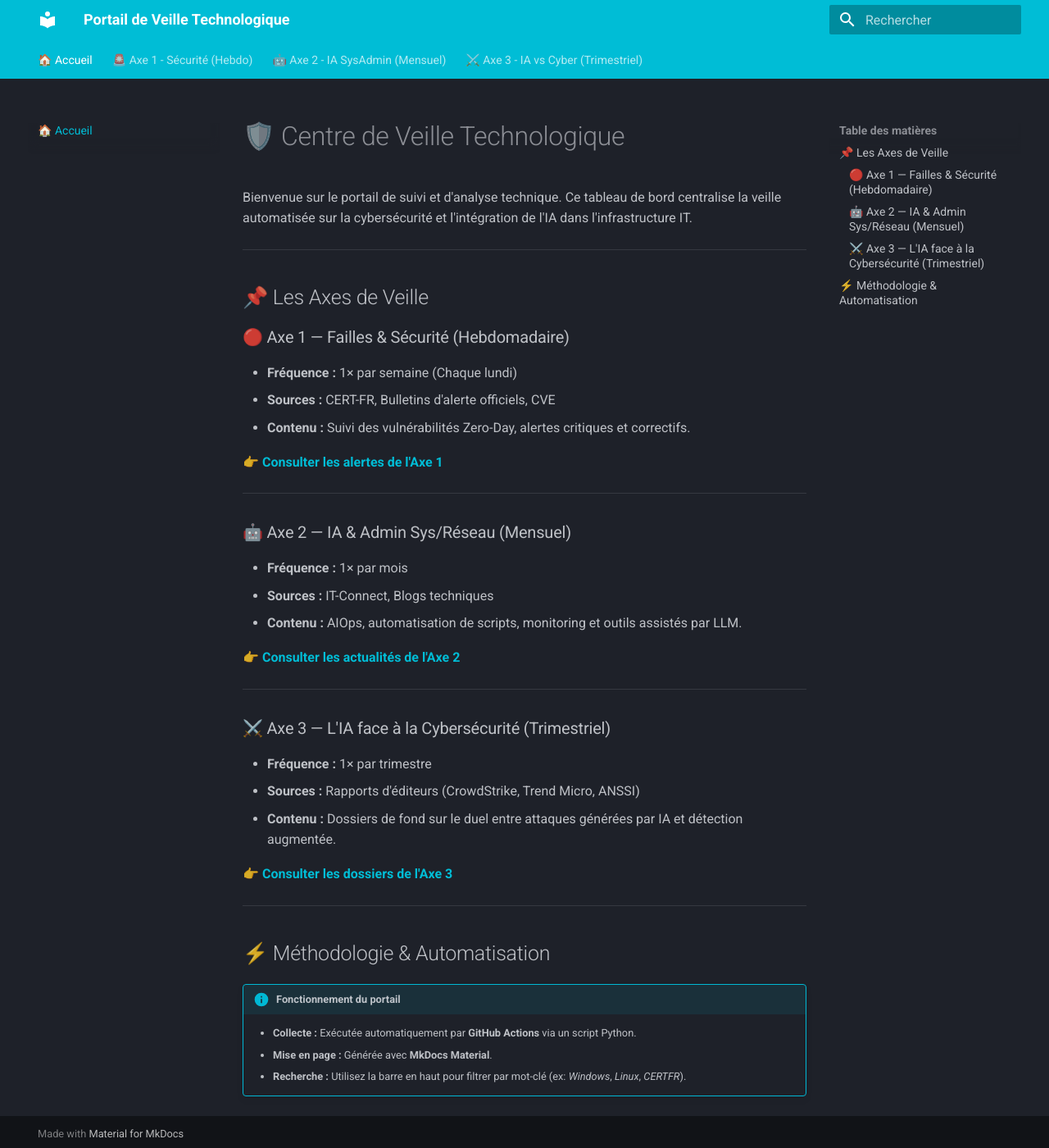
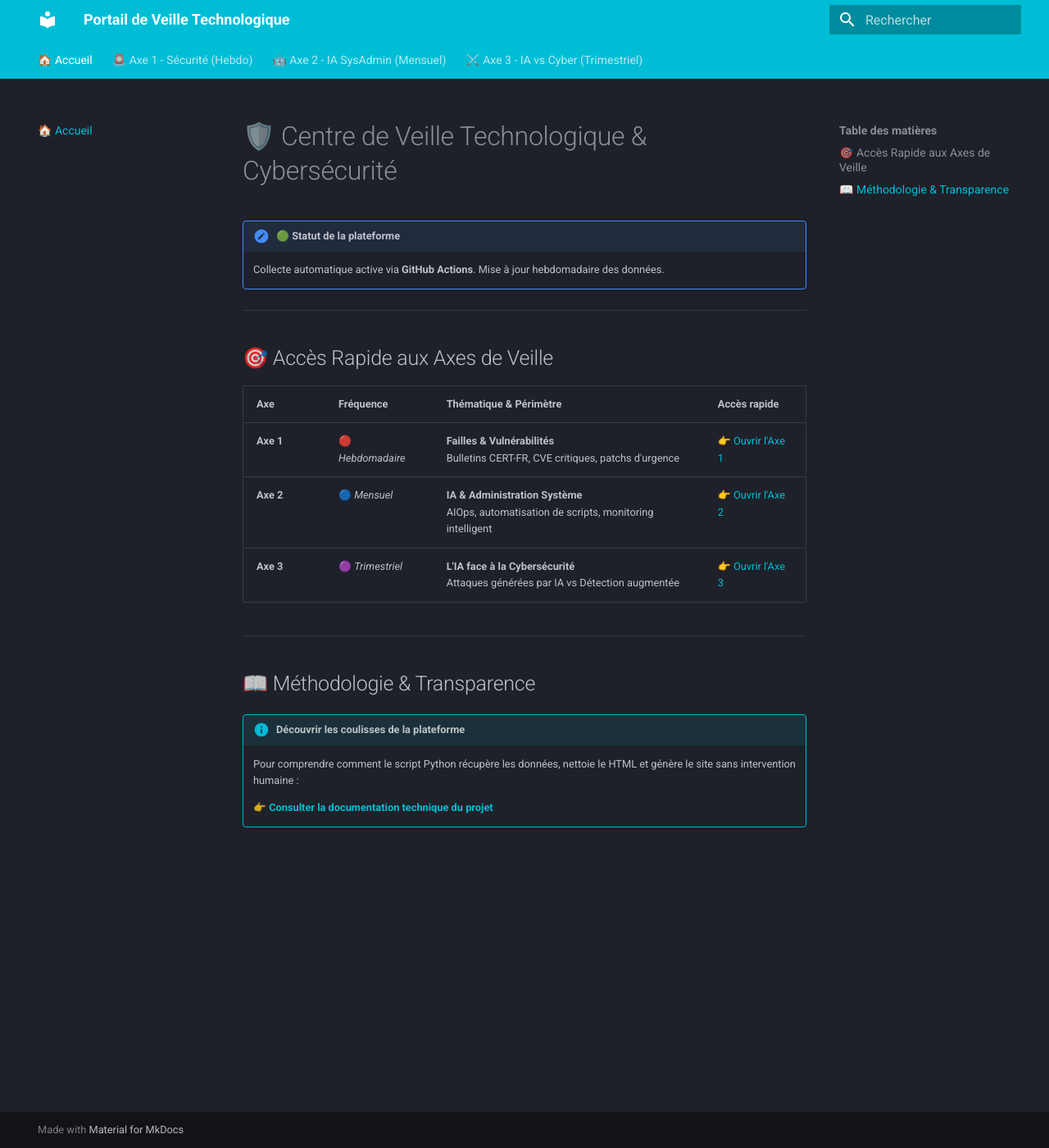
Before and after one commit to Jules-Cocheme1/veille-technologique, an MkDocs documentation site: the page built from docs/index.md, in a window 1280 px wide and 1400 px high. Shown: the whole window at 82% size. Built offline with MkDocs 1.6.1 and Material for MkDocs 9.7.7, drawn with Linux system fonts in a browser that asks for light colours.

Commit message:
Update index.md

```diff
--- a/docs/index.md
+++ b/docs/index.md
@@ -1,41 +1,23 @@
-# 🛡️ Centre de Veille Technologique
+# 🛡️ Centre de Veille Technologique & Cybersécurité
 
-Bienvenue sur le portail de suivi et d'analyse technique. Ce tableau de bord centralise la veille automatisée sur la cybersécurité et l'intégration de l'IA dans l'infrastructure IT.
+!!! note "🟢 Statut de la plateforme"
+    Collecte automatique active via **GitHub Actions**. Mise à jour hebdomadaire des données.
 
 ---
 
-## 📌 Les Axes de Veille
+## 🎯 Accès Rapide aux Axes de Veille
 
-### 🔴 Axe 1 — Failles & Sécurité (Hebdomadaire)
-* **Fréquence :** 1× par semaine (Chaque lundi)
-* **Sources :** CERT-FR, Bulletins d'alerte officiels, CVE
-* **Contenu :** Suivi des vulnérabilités Zero-Day, alertes critiques et correctifs.
-
-👉 **[Consulter les alertes de l'Axe 1](axe1-securite.md)**
+| Axe | Fréquence | Thématique & Périmètre | Accès rapide |
+| :--- | :--- | :--- | :--- |
+| **Axe 1** | 🔴 *Hebdomadaire* | **Failles & Vulnérabilités**<br>Bulletins CERT-FR, CVE critiques, patchs d'urgence | [👉 Ouvrir l'Axe 1](axe1-securite.md) |
+| **Axe 2** | 🔵 *Mensuel* | **IA & Administration Système**<br>AIOps, automatisation de scripts, monitoring intelligent | [👉 Ouvrir l'Axe 2](axe2-ia-admin.md) |
+| **Axe 3** | 🟣 *Trimestriel* | **L'IA face à la Cybersécurité**<br>Attaques générées par IA vs Détection augmentée | [👉 Ouvrir l'Axe 3](axe3-ia-cyber.md) |
 
 ---
 
-### 🤖 Axe 2 — IA & Admin Sys/Réseau (Mensuel)
-* **Fréquence :** 1× par mois
-* **Sources :** IT-Connect, Blogs techniques
-* **Contenu :** AIOps, automatisation de scripts, monitoring et outils assistés par LLM.
+## 📖 Méthodologie & Transparence
 
-👉 **[Consulter les actualités de l'Axe 2](axe2-ia-admin.md)**
+!!! info "Découvrir les coulisses de la plateforme"
+    Pour comprendre comment le script Python récupère les données, nettoie le HTML et génère le site sans intervention humaine :
 
----
-
-### ⚔️ Axe 3 — L'IA face à la Cybersécurité (Trimestriel)
-* **Fréquence :** 1× par trimestre
-* **Sources :** Rapports d'éditeurs (CrowdStrike, Trend Micro, ANSSI)
-* **Contenu :** Dossiers de fond sur le duel entre attaques générées par IA et détection augmentée.
-
-👉 **[Consulter les dossiers de l'Axe 3](axe3-ia-cyber.md)**
-
----
-
-## ⚡ Méthodologie & Automatisation
-
-!!! info "Fonctionnement du portail"
-    * **Collecte :** Exécutée automatiquement par **GitHub Actions** via un script Python.
-    * **Mise en page :** Générée avec **MkDocs Material**.
-    * **Recherche :** Utilisez la barre en haut pour filtrer par mot-clé (ex: *Windows*, *Linux*, *CERTFR*).
+    👉 **[Consulter la documentation technique du projet](a-propos.md)**
```
